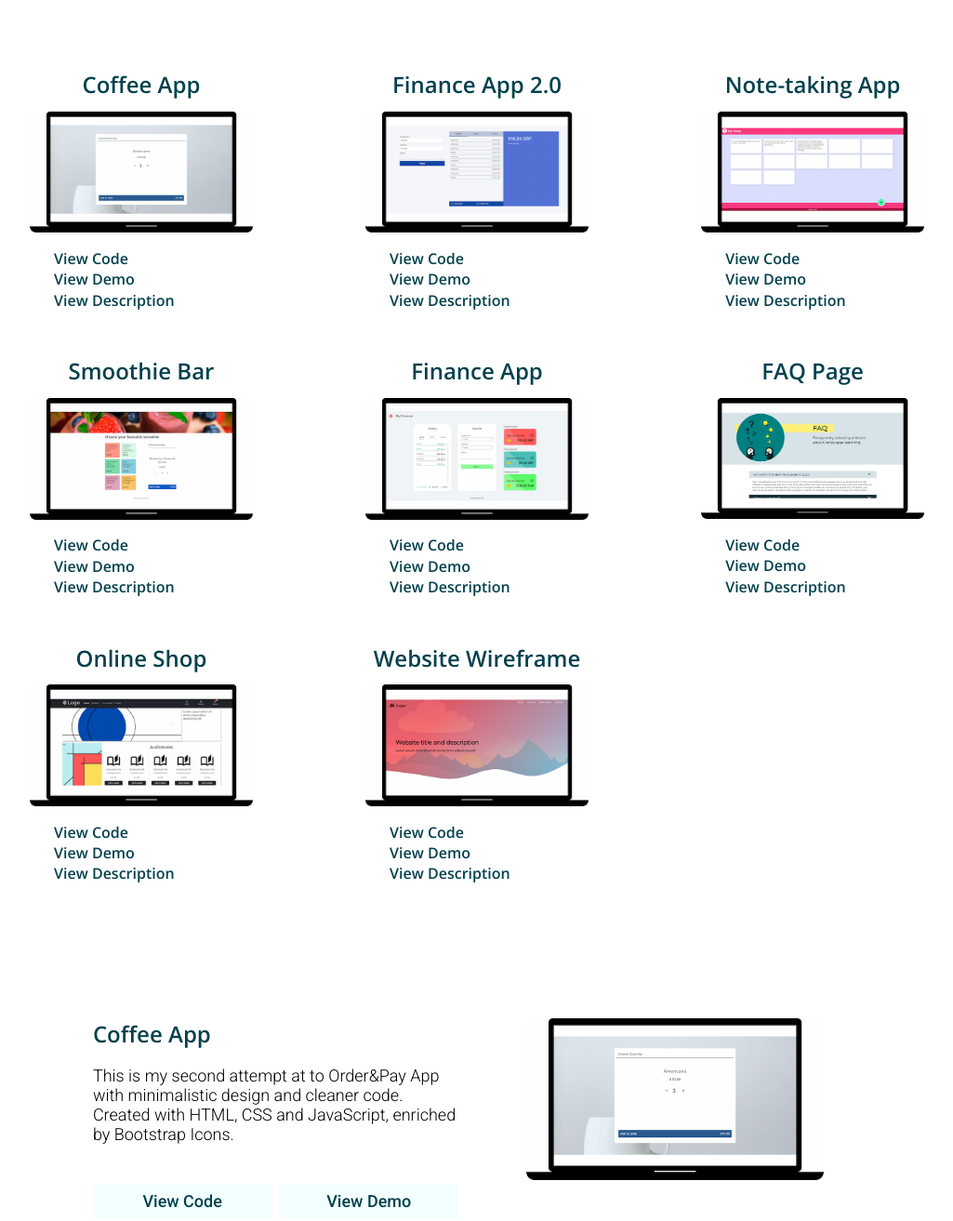
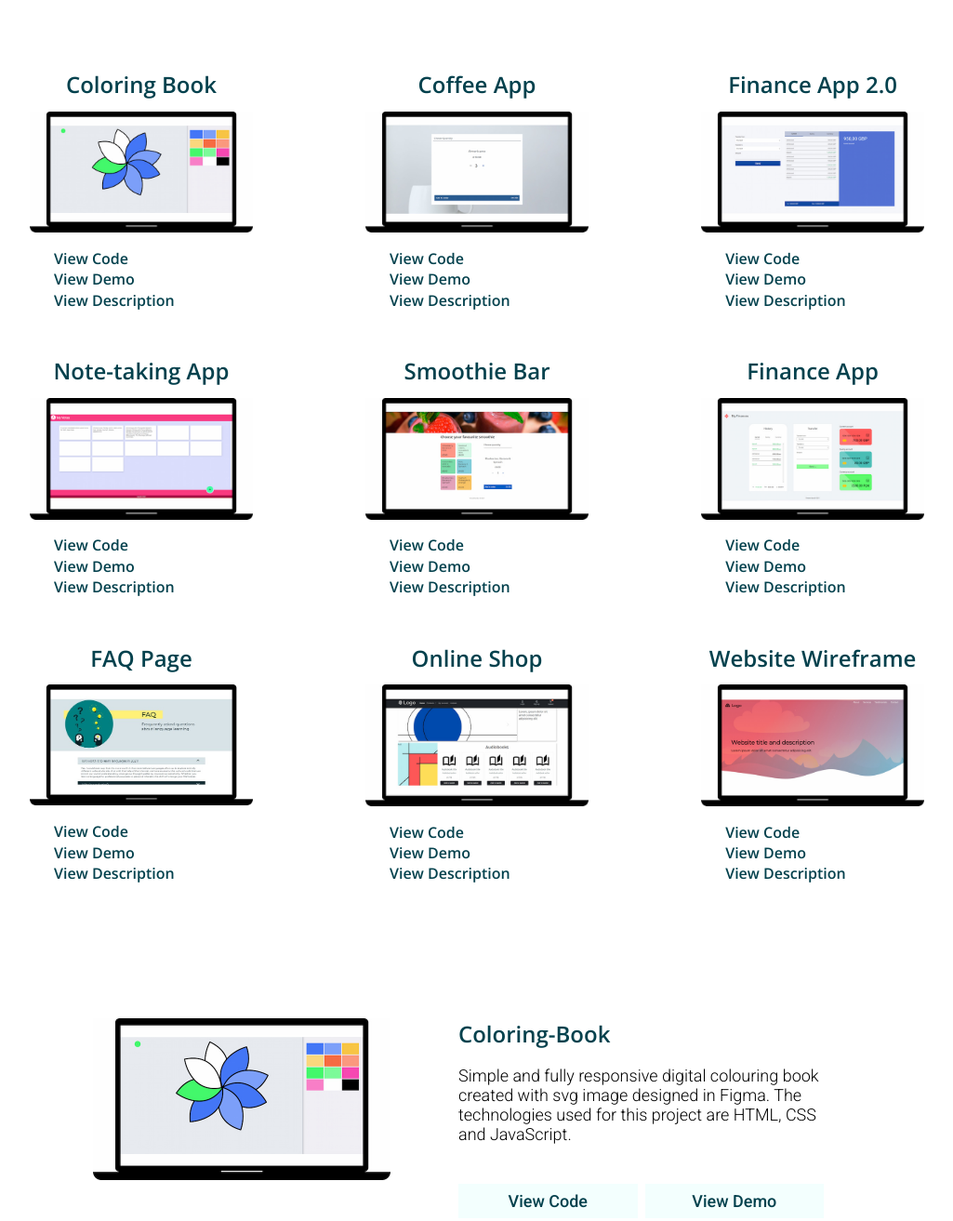
Before and after one commit to Karolina-Mieczkowska/Portfolio, a plain HTML site: page projects.html in a window 1280 px wide. Shown: the part 120-1433 px from the top of the page at 93% size, without its empty margins (147-1172 px from the left). Drawn offline with nearby package versions, Linux system fonts and the light colour scheme.

Commit message:
Add coloring book

```diff
--- a/index.js
+++ b/index.js
@@ -41,6 +41,8 @@ navLinks.forEach((navLink) => {
             destination = document.querySelector('#about');
         } else if (navLink.classList.contains('projects')) {
             destination = document.querySelector('#projects');
+        } else if (navLink.classList.contains('coloring-book')) {
+            destination = document.querySelector('#coloring-book');
         } else if (navLink.classList.contains('coffee-app')) {
             destination = document.querySelector('#coffee-app');
         } else if (navLink.classList.contains('finance-sc')) {
--- a/projects.html
+++ b/projects.html
@@ -37,6 +37,9 @@
                 <ul>
                     <li class="nav-link">
                         <a href="index.html"><i class="fas fa-chevron-left icon"></i></i>Home</a>
+                    </li>
+                    <li class="nav-link coloring-book">
+                        <a href="#coloring-book"><i class="fas fa-chevron-down icon"></i></i>Coloring Book</a>
                     </li>
                     <li class="nav-link coffee-app">
                         <a href="#coffee-app"><i class="fas fa-chevron-down icon"></i></i>Coffee App</a>
@@ -83,6 +86,19 @@
         </header>
         <subnav class="subnav">
             <ul class="subnav-list">
+                <li class="subnav-list-item subnav-list-item--coloring-book">
+                    <figure>
+                        <figcaption>
+                            <h2>Coloring Book</h2>
+                        </figcaption>
+                        <img src="img/Desktop-Coloring.jpg" alt="Desktop Screen Mockup">
+                        <div class="subnav-links">
+                            <a href="https://github.com/Karolina-Mieczkowska/Coloring-Book" target="blank">View Code</a>
+                            <a href="https://karolina-mieczkowska.github.io/Coloring-Book/" target="blank">View Demo</a>
+                            <a href="#coloring-book" class="coloring-book">View Description</a>
+                        </div>
+                    </figure>
+                </li>
                 <li class="subnav-list-item subnav-list-item--coffee-app">
                     <figure>
                         <figcaption>
@@ -191,6 +207,21 @@
             <section class="nav-section"></section>
         </subnav>
         <main class="projects-main">
+            <section id="coloring-book" class="subpage-section">
+                <figure>
+                    <figcaption>
+                        <h3 class="mobile-title">Coloring-Book</h3>
+                    </figcaption>
+                    <img src="img/Desktop-Coloring.jpg" alt="Desktop Screen Mockup">
+                </figure>
+                <h3 class="desktop-title">Coloring-Book</h3>
+                <p>Simple and fully responsive digital colouring book created with svg image designed in Figma. The technologies used for this project are HTML, CSS and JavaScript.</p>
+                <div class="closing-float"></div>
+                <div class="projects-action-buttons">
+                    <a href="https://github.com/Karolina-Mieczkowska/Coloring-Book" target="blank" class="code">View Code</a>
+                    <a href="https://karolina-mieczkowska.github.io/Coloring-Book/" target="blank" class="demo">View Demo</a>
+                </div>
+            </section>
             <section id="coffee-app" class="subpage-section tablet-right">
                 <figure>
                     <figcaption>
```
Also changed, not shown: img/Desktop-Coloring.jpg (added).
